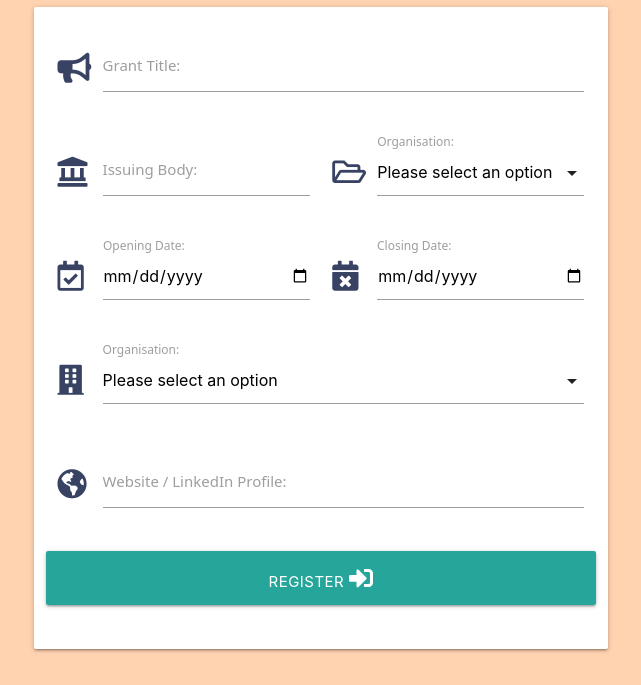
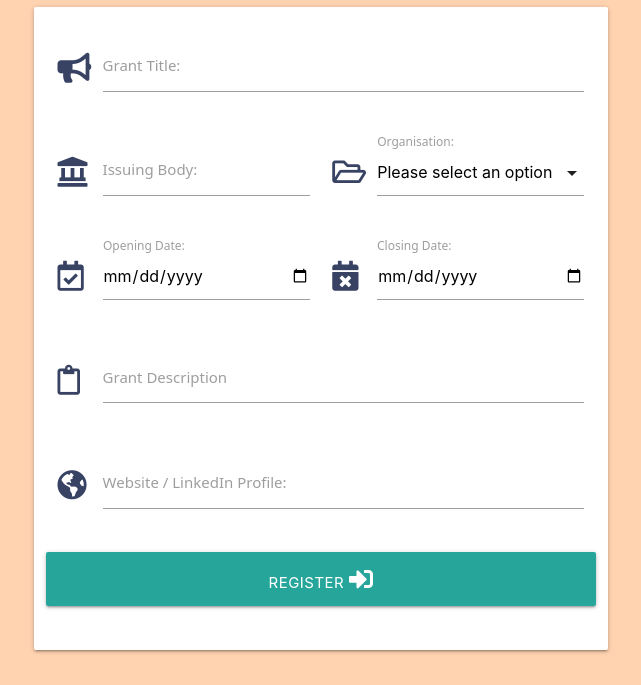
Before and after one commit to Code-Institute-Submissions/StephenJ2020-Grant-Finder, a Flask app: page /add_grant in a window 1280 px wide. Shown: the part 641-1326 px from the top of the page, without its empty margins (319-960 px from the left). Before the commit the page ends 1293 px from the top, so only its background shows below. Run offline with Flask 2, Linux system fonts and the light colour scheme; some libraries are stand-ins or nearby versions.

Commit message:
feat: Update Font Awesome Icons on add_grant form

```diff
--- a/templates/add_grant.html
+++ b/templates/add_grant.html
@@ -54,26 +54,12 @@
                         <label for="closing_date">Closing Date:</label>
                     </div>
                 </div>
-                <!-- Organisation -->
+                <!-- Grant Description -->
                 <div class="row">
                     <div class="input-field col s12">
-                        <i class="fas fa-building prefix navy"></i>
-                        <select id="organisation" name="organisation" required>
-                            <option value="" disabled selected>Please select an option</option>
-                            <option value="1">Government Body</option>
-                            <option value="2">County Council</option>
-                            <option value="3">Semi-State Agency</option>
-                            <option value="4">National Lottery</option>
-                            <option value="5">N.G.O.</option>
-                            <option value="6">Corporate / Business entity</option>
-                            <option value="7">Community Group</option>
-                            <option value="8">Club / Society</option>
-                            <option value="9">Event / Festival Organiser</option>
-                            <option value="10">Philanthropist</option>
-                            <option value="11">Entrepreneur</option>
-                            <option value="12">Individual</option>
-                        </select>
-                        <label for="organisation">Organisation:</label>
+                        <i class="far fa-clipboard prefix navy"></i>
+                        <textarea id="grant_description" name="grant_description" class="materialize-textarea"></textarea>
+                        <label for="grant_description">Grant Description</label>
                     </div>
                 </div>
                 <!-- Website / LinkedIn Profile -->
```
